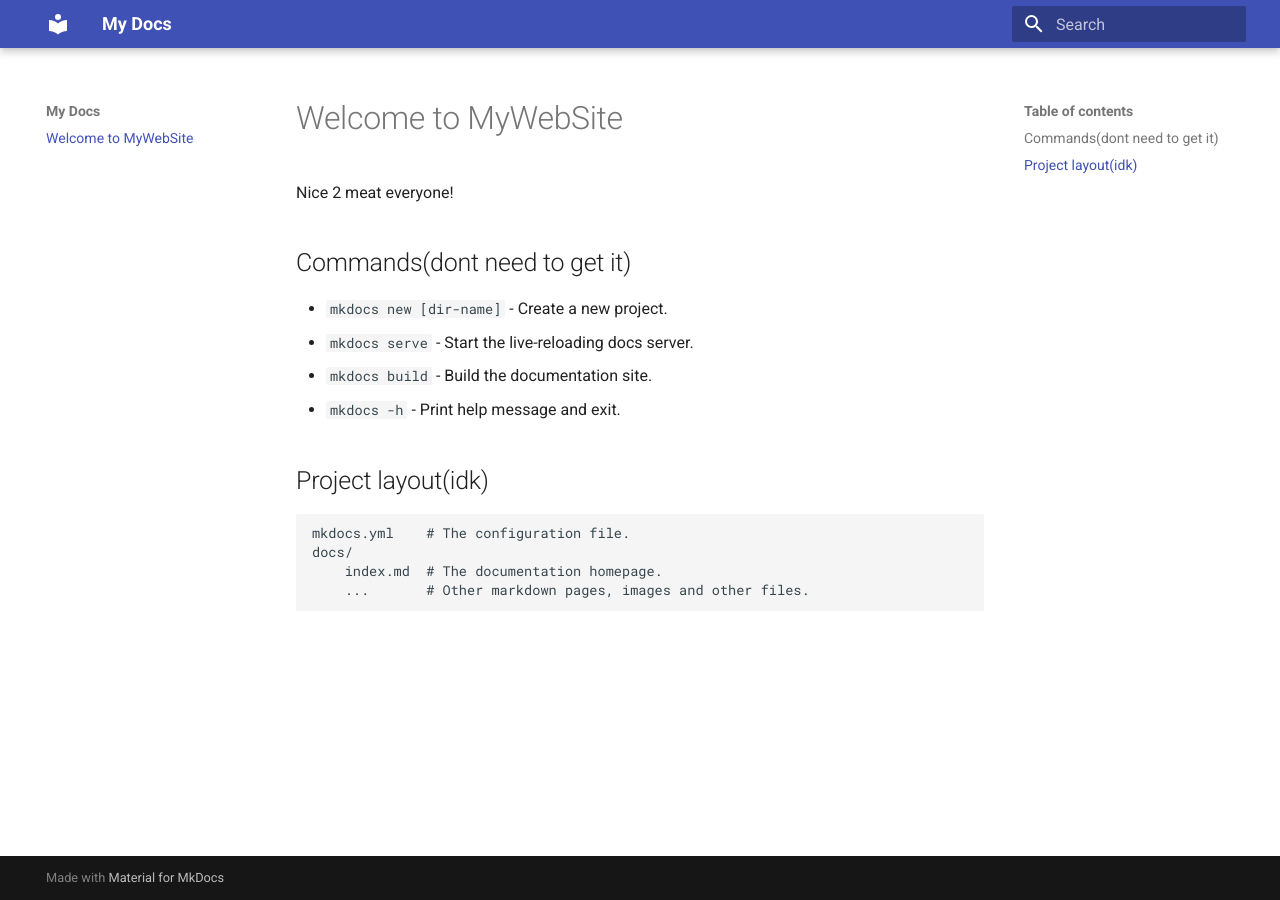
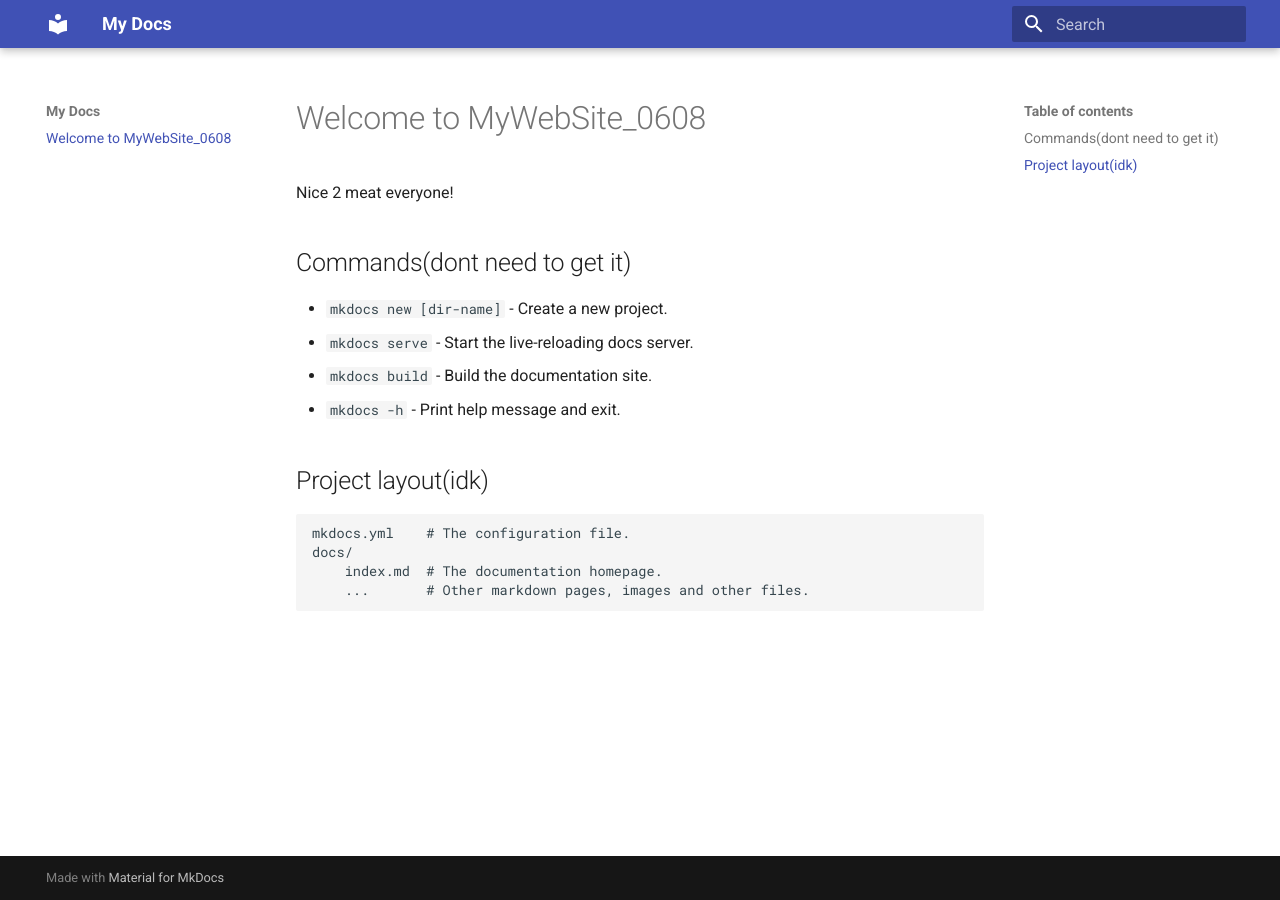
Before and after one commit to Buutters/Buuters.github.io, an MkDocs documentation site: the page built from docs/index.md, in a window 1280 px wide. Built offline with MkDocs 1.6.1 and Material for MkDocs 9.7.7, drawn with Linux system fonts in a browser that asks for light colours.

Commit message:
Update2 index.md

```diff
--- a/docs/index.md
+++ b/docs/index.md
@@ -1,4 +1,4 @@
-# Welcome to MyWebSite
+# Welcome to MyWebSite_0608
 
 Nice 2 meat everyone!
 
```
